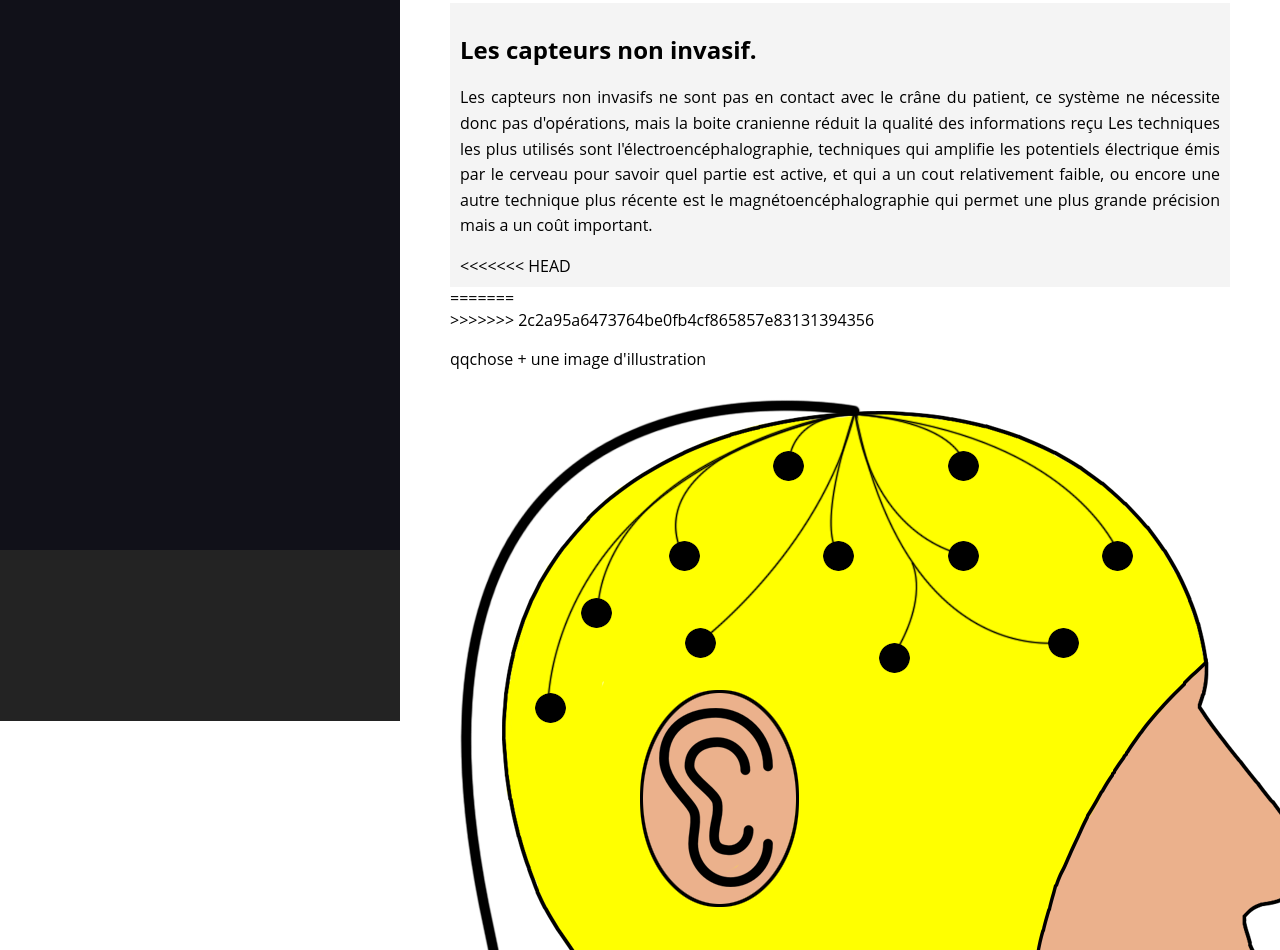
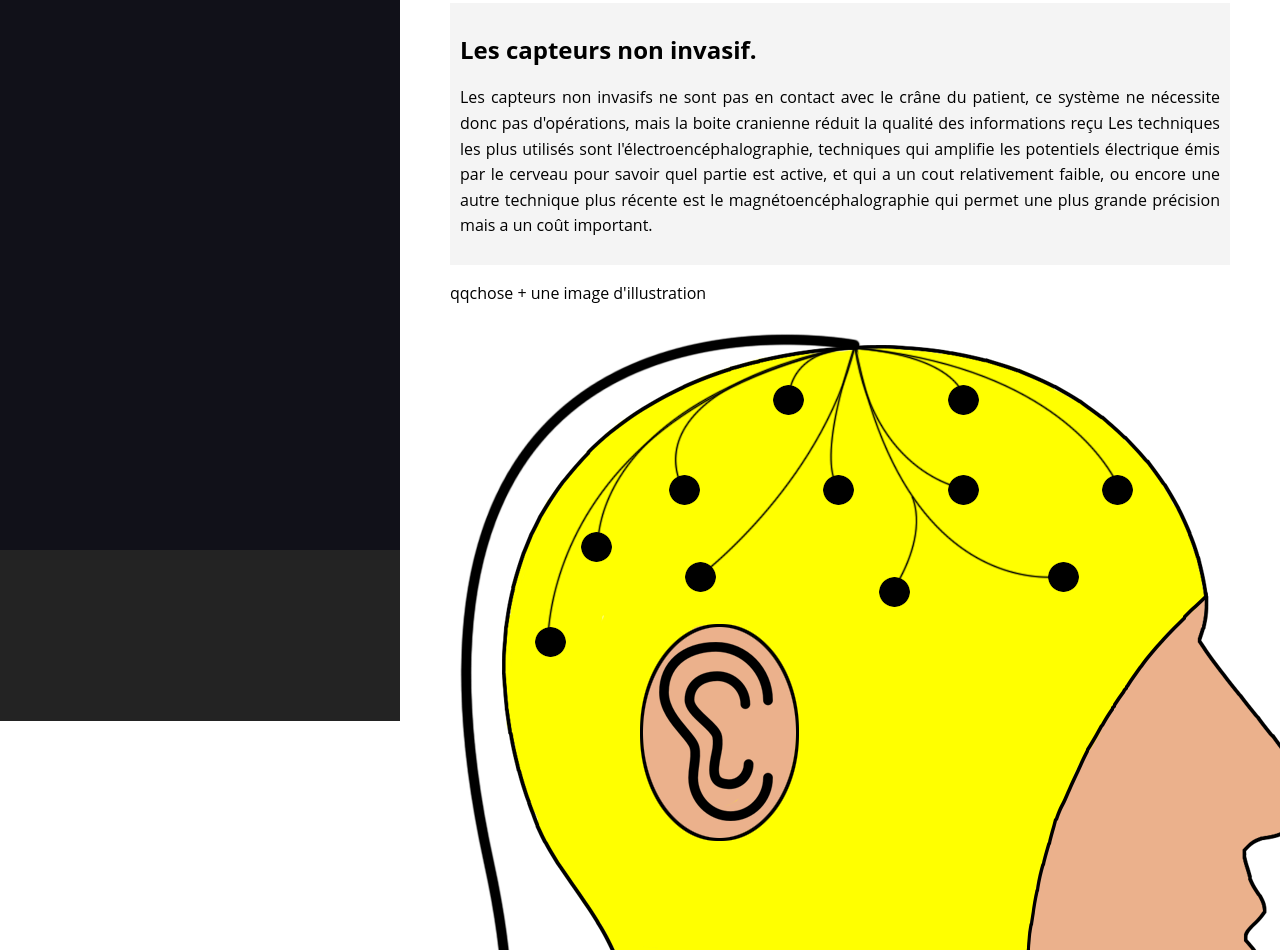
Before and after one commit to BaptisteBuvron/Projet-S1-DUT-informatique, a plain HTML site: page annexe/ICMCapteurs.html in a window 1280 px wide. Shown: the part 250-1200 px from the top of the page. Drawn offline with nearby package versions, Linux system fonts and the light colour scheme.

Commit message:
Réparation bétise sacha

```diff
--- a/annexe/ICMCapteurs.html
+++ b/annexe/ICMCapteurs.html
@@ -34,12 +34,9 @@
             Les techniques les plus utilisés sont l'électroencéphalographie, techniques qui amplifie les potentiels électrique émis par le cerveau pour savoir quel partie est active, et qui a un cout relativement faible, ou encore une autre technique plus récente est le magnétoencéphalographie qui permet une plus grande précision mais a un coût important.
 
         </p>
-<<<<<<< HEAD
     </section>
-        <div class="flex">
-=======
+
         <div class="grid">
->>>>>>> 2c2a95a6473764be0fb4cf865857e83131394356
             <p>  qqchose + une image d'illustration</p>
             <img src="../images/NonInvasif.png" alt="image représentant une têt équipée d'un casque jaune garni d'électrodes" class="center">
             </div>
```
